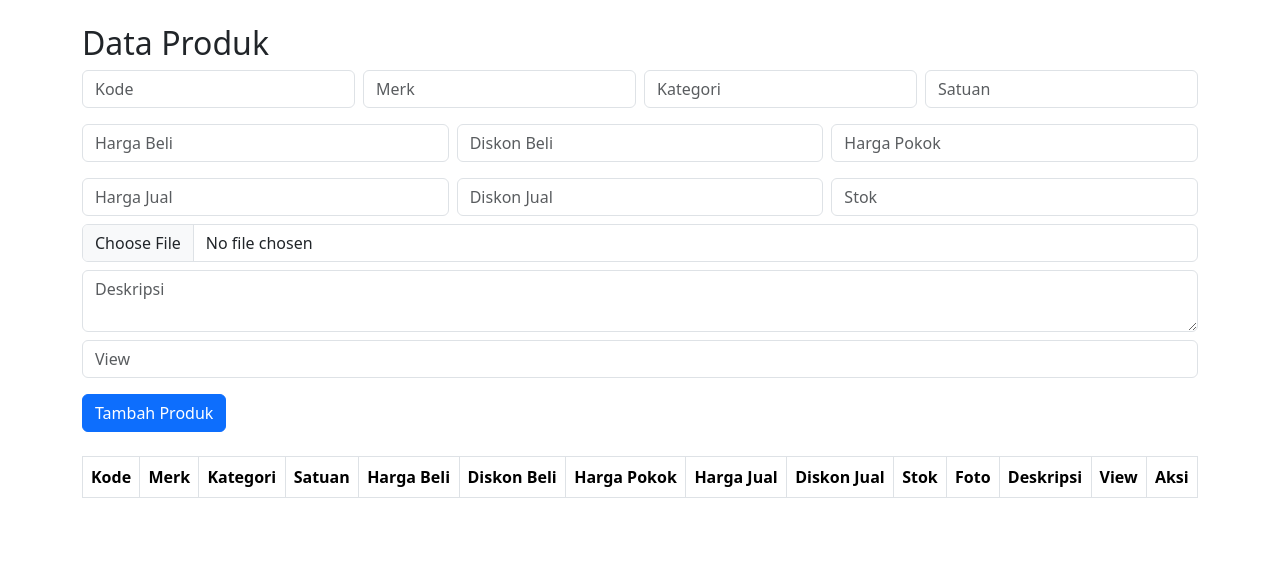
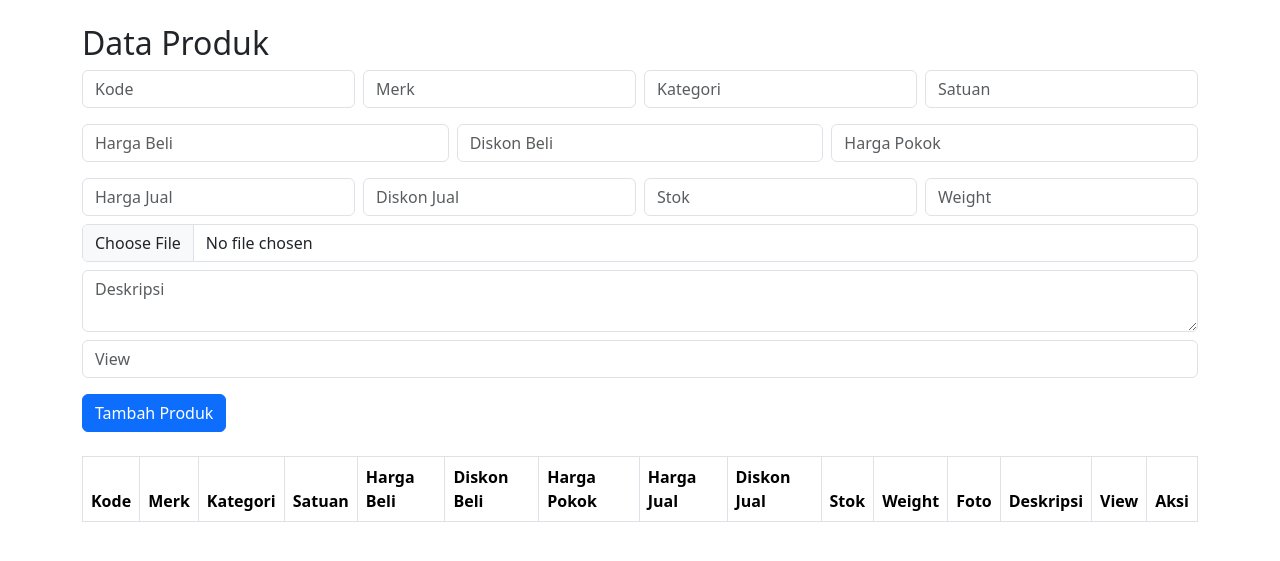
Before and after one commit to umrmaulana/api, a PHP site: page / in a window 1280 px wide. Shown: the top 561 px of the page. Run offline with PHP 8.4, Linux system fonts and the light colour scheme; data that the repository does not hold is empty.

Commit message:
feat: add weight field to product data in multiple API endpoints

```diff
--- a/get_category_product.php
+++ b/get_category_product.php
@@ -33,6 +33,7 @@ while ($data = mysqli_fetch_object($hasil)) {
         'hargajual' => $data->hargajual,
         'diskonjual' => $data->diskonjual,
         'stok' => $data->stok,
+        'weight' => $data->weight,
         'foto' => $data->foto,
         'deskripsi' => $data->deskripsi,
         'view' => $data->view,
--- a/get_discount_product.php
+++ b/get_discount_product.php
@@ -27,6 +27,7 @@ while ($data = mysqli_fetch_object($hasil)) {
         'hargajual' => $data->hargajual,
         'diskonjual' => $data->diskonjual,
         'stok' => $data->stok,
+        'weight' => $data->weight,
         'foto' => $data->foto,
         'deskripsi' => $data->deskripsi,
         'view' => $data->view,
--- a/get_populer_product.php
+++ b/get_populer_product.php
@@ -27,6 +27,7 @@ while ($data = mysqli_fetch_object($hasil)) {
         'hargajual' => $data->hargajual,
         'diskonjual' => $data->diskonjual,
         'stok' => $data->stok,
+        'weight' => $data->weight,
         'foto' => $data->foto,
         'deskripsi' => $data->deskripsi,
         'view' => $data->view,
--- a/get_product.php
+++ b/get_product.php
@@ -41,6 +41,7 @@ while ($data = mysqli_fetch_object($hasil)) {
         'hargajual' => $data->hargajual,
         'diskonjual' => $data->diskonjual,
         'stok' => $data->stok,
+        'weight' => $data->weight,
         'foto' => $data->foto,
         'deskripsi' => $data->deskripsi,
         'view' => $data->view,
--- a/index.php
+++ b/index.php
@@ -12,6 +12,7 @@ $labels = [
     "hargajual" => "Harga Jual",
     "diskonjual" => "Diskon Jual",
     "stok" => "Stok",
+    'weight' => "Weight",
     "foto" => "Foto Baru",
     "deskripsi" => "Deskripsi",
     "view" => "View"
@@ -29,6 +30,7 @@ if (isset($_POST['tambah'])) {
     $hargajual = $_POST['hargajual'];
     $diskonjual = $_POST['diskonjual'] ?: 0;
     $stok = $_POST['stok'];
+    $weight = $_POST['weight'] ?: 0;
     $deskripsi = $_POST['deskripsi'];
     $view = $_POST['view'];
 
@@ -41,7 +43,7 @@ if (isset($_POST['tambah'])) {
     $conn->query("INSERT INTO product VALUES (
         '$kode', '$merk', '$kategori', '$satuan',
         $hargabeli, $diskonbeli, $hargapokok,
-        $hargajual, $diskonjual, $stok,
+        $hargajual, $diskonjual, $stok, $weight,
         '$filename', '$deskripsi', $view
     )");
     header("Location: index.php");
@@ -59,6 +61,7 @@ if (isset($_POST['update'])) {
     $hargajual = $_POST['hargajual'];
     $diskonjual = $_POST['diskonjual'] ?: 0;
     $stok = $_POST['stok'];
+    $weight = $_POST['weight'] ?: 0;
     $deskripsi = $_POST['deskripsi'];
     $view = $_POST['view'];
 
@@ -72,7 +75,7 @@ if (isset($_POST['update'])) {
         merk='$merk', kategori='$kategori', satuan='$satuan',
         hargabeli=$hargabeli, diskonbeli=$diskonbeli,
         hargapokok=$hargapokok, hargajual=$hargajual,
-        diskonjual=$diskonjual, stok=$stok,
+        diskonjual=$diskonjual, stok=$stok, weight=$weight,
         foto='$foto', deskripsi='$deskripsi', view=$view
         WHERE kode='$kode'");
     header("Location: index.php");
@@ -120,6 +123,8 @@ if (isset($_GET['hapus'])) {
             <div class="col"><input class="form-control" type="number" step="0.01" name="diskonjual"
                     placeholder="Diskon Jual"></div>
             <div class="col"><input class="form-control" type="number" name="stok" placeholder="Stok" required></div>
+            <div class="col"><input class="form-control" type="number" step="0.01" name="weight" placeholder="Weight">
+            </div>
         </div>
         <div class="mt-2">
             <input class="form-control" type="file" name="foto">
@@ -143,6 +148,7 @@ if (isset($_GET['hapus'])) {
                 <th>Harga Jual</th>
                 <th>Diskon Jual</th>
                 <th>Stok</th>
+                <th>Weight</th>
                 <th>Foto</th>
                 <th>Deskripsi</th>
                 <th>View</th>
--- a/update_address.php
+++ b/update_address.php
@@ -10,6 +10,7 @@ if ($_SERVER['REQUEST_METHOD'] === 'POST') {
   $city = $_POST['city_name'];
   $name = $_POST['recipt_name'];
   $address = $_POST['address'];
+  $no_tlp = $_POST['no_tlp'];
   $postal = intval($_POST['postal_code']);
 
   // Validasi sederhana
@@ -18,8 +19,8 @@ if ($_SERVER['REQUEST_METHOD'] === 'POST') {
     echo json_encode(["message" => "Field tidak boleh kosong."]);
     exit();
   }
-  $stmt = $conn->prepare("UPDATE ship_address SET province_id = ?, province_name = ?, city_id = ?, city_name = ?, recipt_name = ?, address = ?, postal_code = ? WHERE id = ?");
-  $stmt->bind_param("isisssii", $province_id, $province, $city_id, $city, $name, $address, $postal, $id);
+  $stmt = $conn->prepare("UPDATE ship_address SET province_id = ?, province_name = ?, city_id = ?, city_name = ?, recipt_name = ?, no_tlp = ?, address = ?, postal_code = ? WHERE id = ?");
+  $stmt->bind_param("isissisii", $province_id, $province, $city_id, $city, $name, $no_tlp, $address, $postal, $id);
 
   if ($stmt->execute()) {
     echo json_encode(["message" => "Alamat diperbarui"]);
```
Also changed, not shown: post_ship_address.php (+5 -2 lines).
